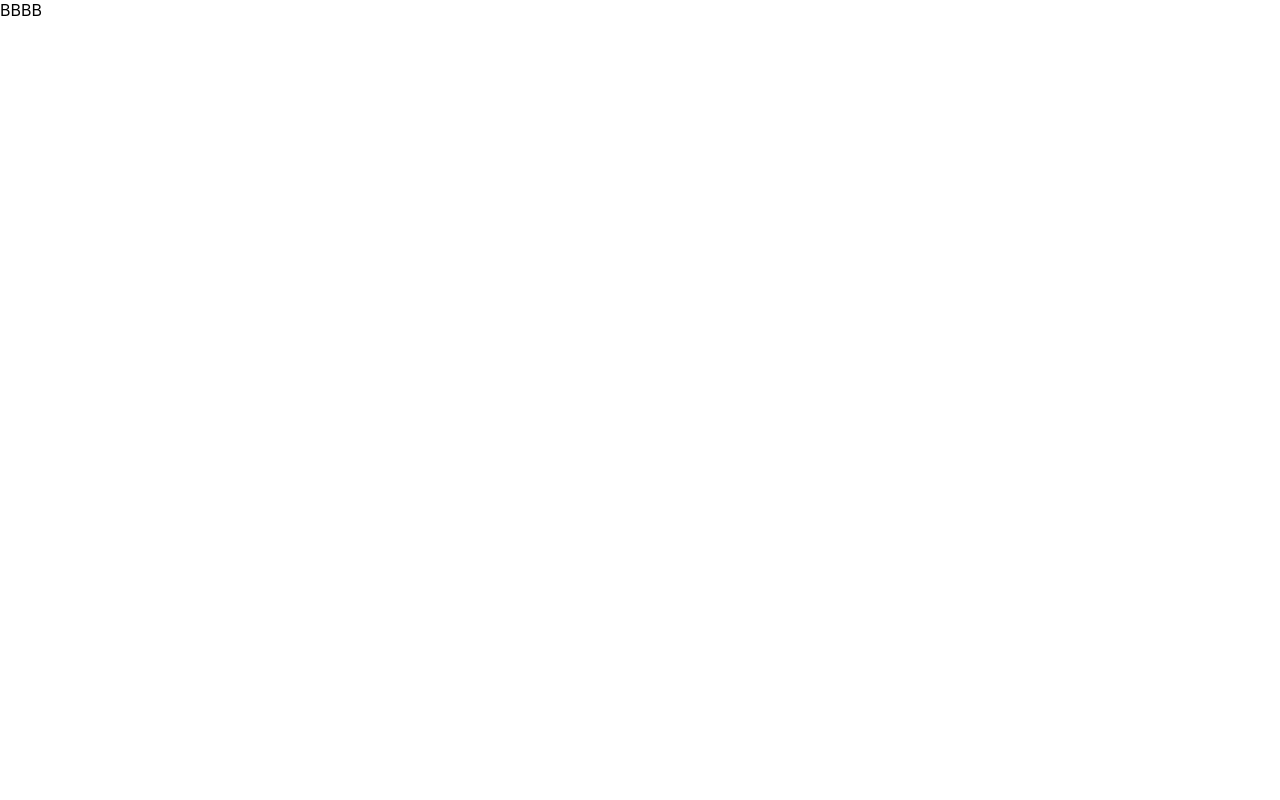
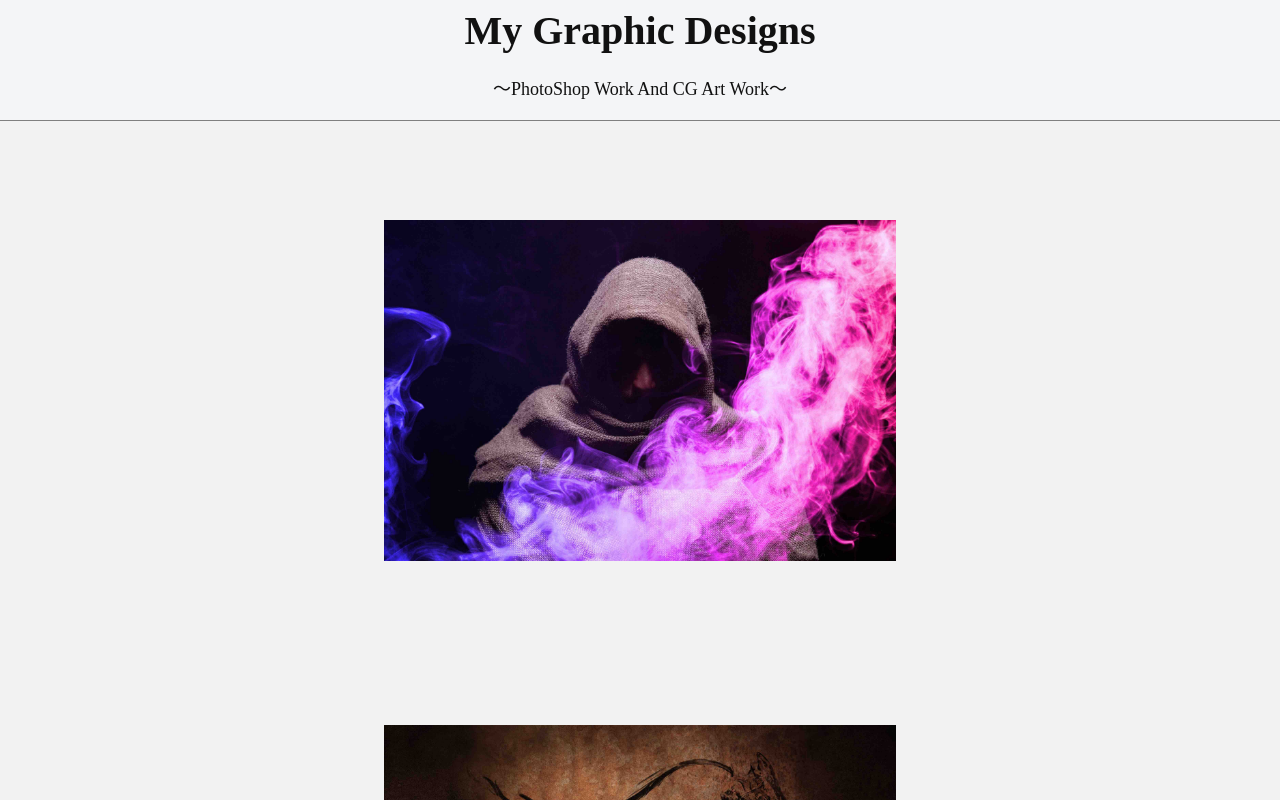
Before and after one commit to hiro881213/HirosPortfolio, a React (Create React App) app: page /graphic in a window 1280 px wide. Shown: the top 800 px of the page. Built offline with nearby package versions, Linux system fonts and the light colour scheme; a web font is replaced by a local one.

Commit message:
Programming Graphic Page

```diff
--- a/src/assets/textLabels/textlabelMenu.json
+++ b/src/assets/textLabels/textlabelMenu.json
@@ -3,8 +3,8 @@
     "ScriptMessage": "脚本作品が表示される予定です",
     "ScriptRead" : "作成完了までお待ちください",
 
-    "GraphicMessage":"グラフィック作品が表示される予定です",
-    "GraphicRead" : "作成完了までお待ちください",
+    "GraphicMessage":"グラフィック作品が表示されます",
+    "GraphicRead" : "READ MORE >>",
 
     "programMessage": "工事中",
     "programRead" : "作成完了までお待ちください"
--- a/src/components/Graphic/GraphicMain.tsx
+++ b/src/components/Graphic/GraphicMain.tsx
@@ -1,7 +1,40 @@
+import { Link } from 'react-router-dom';
+
+import classes from './scss/GraphicMain.module.scss';
+import IMG1 from '../../assets/img/ProgramImage.jpg'
+import IMG2 from '../../assets/img/GraphicImage.jpg'
+import IMG3 from '../../assets/img/ScriptImage.jpg'
+
+
 export const GraphicMain = () => {
     return (
         <>
-            <label>BBBB</label>
+            <header className = {classes.headerClass}>
+                <div className = {classes.title}>
+                    <p className = {classes.titleMain}>My Graphic Designs</p>
+                    <label>〜PhotoShop Work And CG Art Work〜</label>
+                </div>
+            </header>
+
+            <main className = {classes.mainClass}>
+                <div className = {classes.worksArea}>
+                    <div>
+                        <img src= {IMG1} alt="picture" />
+                    </div>
+
+                    <div>
+                        <img src= {IMG2} alt="picture" />
+                    </div>
+
+                    <div>
+                        <img src= {IMG3} alt="picture" />
+                    </div>
+
+                </div>
+            </main>
+            <footer>
+                <Link to = '/'>HOME</Link>
+            </footer>
         </>
     );
 }
--- /dev/null
+++ b/src/components/Graphic/scss/GraphicMain.module.scss
@@ -0,0 +1,60 @@
+.headerClass {
+    top: 0;
+    left: 0;
+    right: 0;
+    width: 100vw;
+    height: 120px;
+    background-color: #F4F5F7;
+    position:fixed;
+    color : #111;
+    border-bottom: 1px solid #808080;
+
+    .title {
+        width: 100%;
+        height: 100%;
+        display: flex;
+        flex-direction: column;
+        justify-content: flex-end;
+        align-items: center;
+
+        P {
+            font-size: 40px;
+            font-family: Didot;
+            margin: 0px;
+            font-weight: bold;
+        }
+
+        LABEL {
+            font-size: 18px;
+            font-family: Didot;
+            margin: 20px;
+        }
+
+    }
+
+}
+
+.mainClass {
+    background-color: #F2F2F2;
+    margin-top: 120px;
+
+    .worksArea {
+        display: grid;
+        place-items: center;
+
+        DIV {
+
+            text-align: center;
+            margin-top: 100px;
+            margin-bottom: 60px;
+
+            IMG {
+                width: 40%;
+                height: 40%;
+            }
+
+        }
+
+    }
+
+}
```
